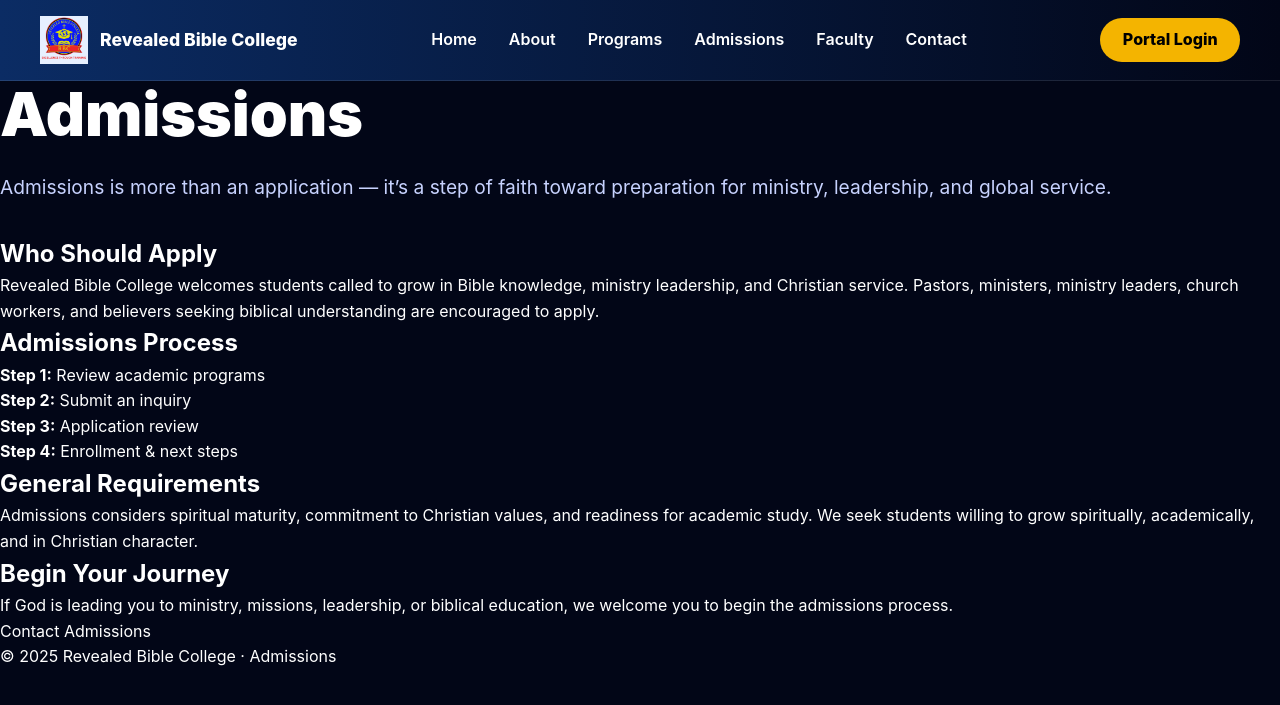
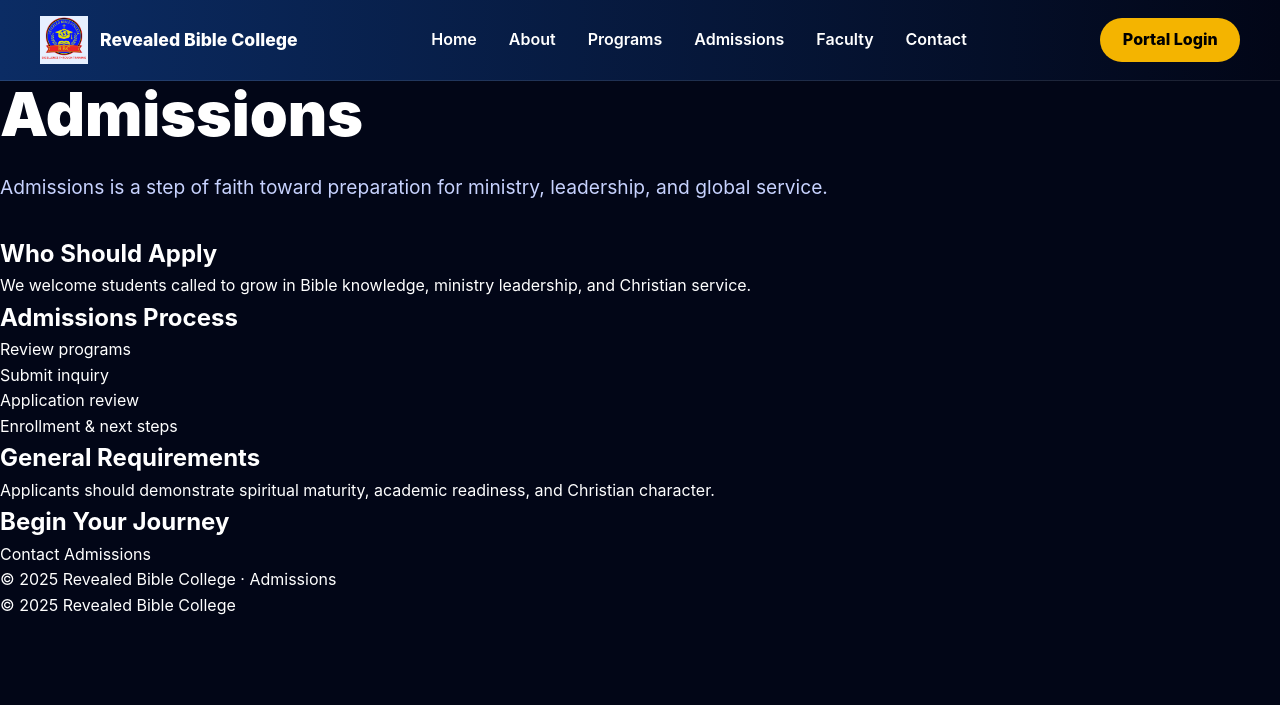
Before and after one commit to WillieKM/my-student-portal, a Jekyll site: the page built from admissions.html, in a window 1280 px wide. Shown: the top 705 px of the page. Built offline with Jekyll 4.4.1, drawn with Linux system fonts in a browser that asks for light colours.

Commit message:
Update admissions.html

```diff
--- a/admissions.html
+++ b/admissions.html
@@ -1,84 +1,45 @@
-<!DOCTYPE html>
-<html lang="en">
-<head>
-  <meta charset="UTF-8" />
-  <meta name="viewport" content="width=device-width, initial-scale=1.0" />
-
-  <title>Admissions | Revealed Bible College</title>
-  <meta name="description" content="Start your journey at Revealed Bible College and begin training for ministry, leadership, and biblical education.">
-
-  <link rel="stylesheet" href="assets/css/style.css">
-</head>
-
-<body>
-
-<header>
-  <div class="nav">
-    <div class="brand">
-      <img src="logo.png" alt="Revealed Bible College Logo">
-      <span>Revealed Bible College</span>
-    </div>
-
-    <nav class="nav-links">
-      <a href="index.html">Home</a>
-      <a href="about.html">About</a>
-      <a href="programs.html">Programs</a>
-      <a href="admissions.html" class="active">Admissions</a>
-      <a href="faculty.html">Faculty</a>
-      <a href="contact.html">Contact</a>
-    </nav>
-
-    <a href="login.html" class="nav-cta">Portal Login</a>
-  </div>
-</header>
+---
+layout: default
+title: Admissions
+description: Start your journey at Revealed Bible College and begin training for ministry, leadership, and biblical education.
+---
 
 <section class="hero">
   <h1>Admissions</h1>
   <div class="hero-divider"></div>
-  <p>Admissions is more than an application — it’s a step of faith toward preparation for ministry, leadership, and global service.</p>
+  <p>Admissions is a step of faith toward preparation for ministry, leadership, and global service.</p>
 </section>
-
 
 <section class="content-dark">
 
   <div class="section">
     <h2>Who Should Apply</h2>
     <p>
-      Revealed Bible College welcomes students called to grow in Bible knowledge, ministry leadership, and Christian service.
-      Pastors, ministers, ministry leaders, church workers, and believers seeking biblical understanding are encouraged to apply.
+      We welcome students called to grow in Bible knowledge, ministry leadership, and Christian service.
     </p>
   </div>
 
   <div class="section">
     <h2>Admissions Process</h2>
-    <p><strong>Step 1:</strong> Review academic programs</p>
-    <p><strong>Step 2:</strong> Submit an inquiry</p>
-    <p><strong>Step 3:</strong> Application review</p>
-    <p><strong>Step 4:</strong> Enrollment & next steps</p>
+    <ul>
+      <li>Review programs</li>
+      <li>Submit inquiry</li>
+      <li>Application review</li>
+      <li>Enrollment & next steps</li>
+    </ul>
   </div>
 
   <div class="section">
     <h2>General Requirements</h2>
-    <p>
-      Admissions considers spiritual maturity, commitment to Christian values, and readiness for academic study.
-      We seek students willing to grow spiritually, academically, and in Christian character.
-    </p>
+    <p>Applicants should demonstrate spiritual maturity, academic readiness, and Christian character.</p>
   </div>
 
 </section>
 
-
 <section class="light-section">
-  <div class="light-inner">
-
-    <div class="cta">
-      <h2>Begin Your Journey</h2>
-      <p>
-        If God is leading you to ministry, missions, leadership, or biblical education, we welcome you to begin the admissions process.
-      </p>
-      <a href="contact.html">Contact Admissions</a>
-    </div>
-
+  <div class="cta">
+    <h2>Begin Your Journey</h2>
+    <a href="/contact.html">Contact Admissions</a>
   </div>
 </section>
 
```
